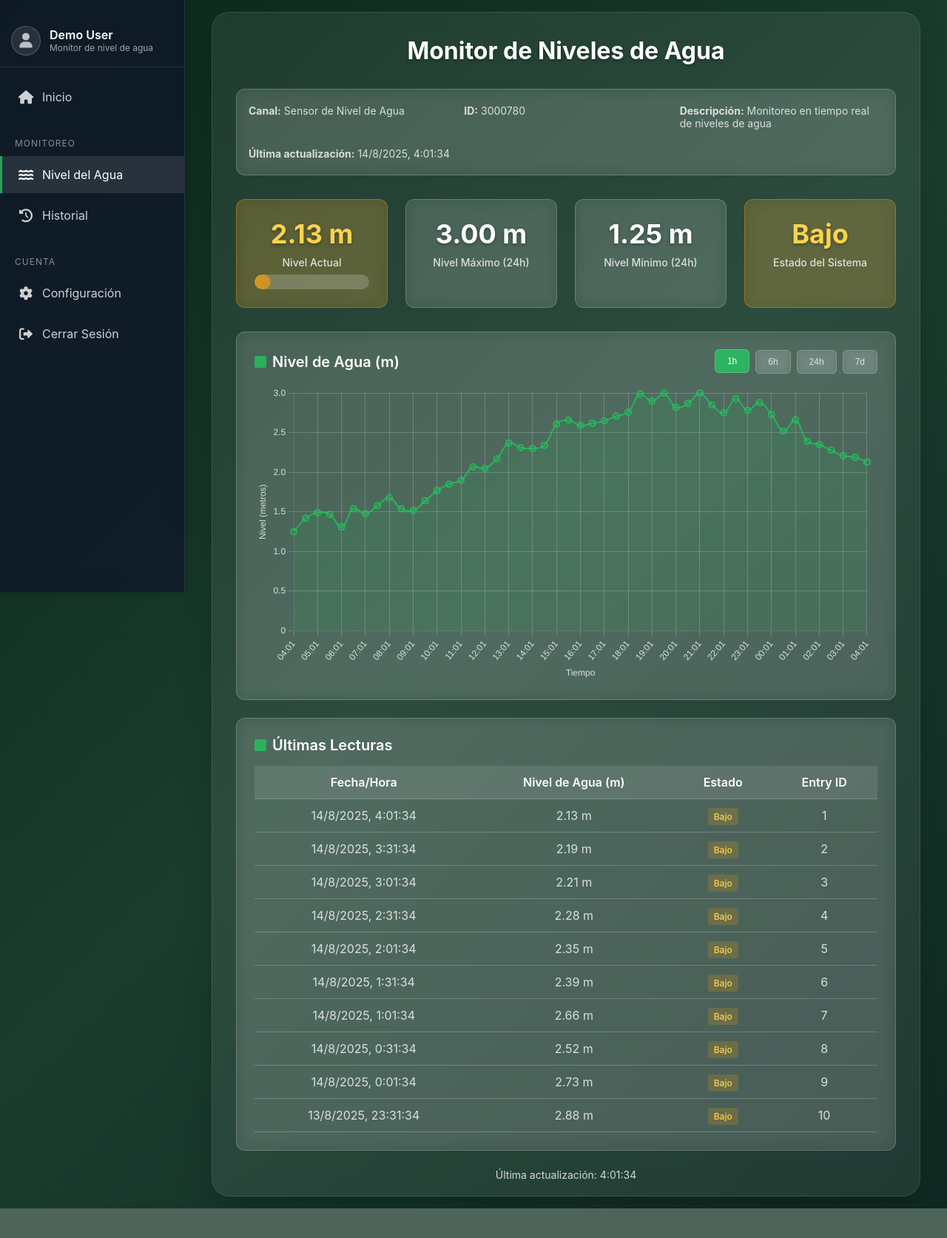
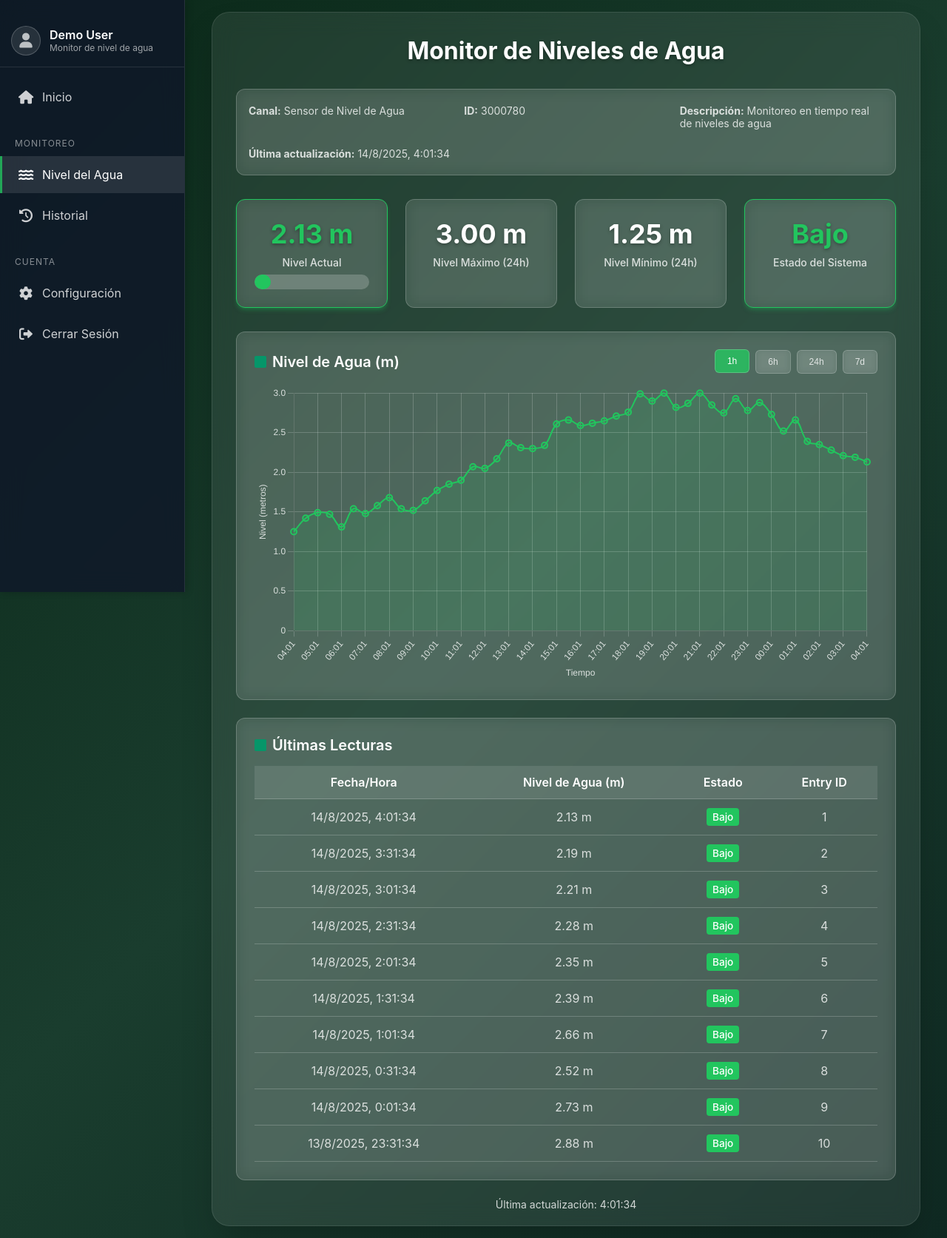
Before and after one commit to mxnueh/technova-system, a Flask app: template templates/water-level.html in a window 1280 px wide. Shown: the whole page at 74% size. Before the commit the page ends 1633 px from the top, so only its background shows below. Run offline with Flask 3, Linux system fonts and the light colour scheme; the template is opened without the code that fills it, so the values that code supplies are empty.

Commit message:
Changing the cards color

```diff
--- a/templates/landing.html
+++ b/templates/landing.html
@@ -50,7 +50,7 @@
         <div class="container">
             <h1 class="fade-in">Monitor de Datos Inteligente</h1>
             <p class="fade-in">Accede a tu monitor de datos de forma segura y eficiente. Supervisa tus operaciones, colabora sin problemas y logra más con nuestra solución intuitiva.</p>
-            <a href="#" class="hero-cta fade-in">
+            <a href="#funciones" class="hero-cta fade-in">
                 Comenzar Ahora
                 <span>→</span>
             </a>
@@ -126,7 +126,7 @@
         <div class="container">
             <h2>Eleva tu Negocio</h2>
             <p>¡Revoluciona tu sitio web con esta plantilla! Despierta el potencial, cautiva audiencias, eleva tu presencia digital. ¡Actúa ahora!</p>
-            <a href="#" class="cta-button">
+            <a href="{{ url_for('login') }}" class="cta-button">
                 Comenzar Gratis
                 <span>→</span>
             </a>
--- a/templates/water-level.html
+++ b/templates/water-level.html
@@ -7,6 +7,25 @@
     <link rel="stylesheet" href="/static/css/dashboard.css">
     <link rel="stylesheet" href="https://cdnjs.cloudflare.com/ajax/libs/font-awesome/6.0.0-beta3/css/all.min.css">
     <script src="https://cdn.jsdelivr.net/npm/chart.js"></script>
+    <style>
+        /* Estilos para los diferentes niveles de agua */
+        .critical-low { color: #10B981; }
+        .warning-low { color: #22C55E; }
+        .normal-min { color: #059669; } /* Verde oscuro en lugar de azul */
+        .normal-max { color: #34D399; } /* Verde claro en lugar de morado */
+        .warning-high { color: #F59E0B; }
+        .critical-high { color: #EF4444; }
+
+        /* Estilos para las etiquetas de estado en la tabla */
+        .status-badge {
+            padding: 4px 8px;
+            border-radius: 4px;
+            color: white;
+            font-weight: 500;
+            font-size: 0.85rem;
+            display: inline-block;
+        }
+    </style>
 </head>
 <body>
     <!-- Sidebar Navigation -->
@@ -104,7 +123,7 @@
         <div class="chart-section">
             <div class="chart-header">
                 <div class="chart-title-wrapper">
-                    <div class="chart-indicator" style="background: rgba(34, 197, 94, 0.8);"></div>
+                    <div class="chart-indicator" style="background: #059669;"></div>
                     <h3 class="chart-title">Nivel de Agua (m)</h3>
                 </div>
                 <div class="chart-controls">
@@ -123,7 +142,7 @@
         <div class="chart-section">
             <div class="chart-header">
                 <div class="chart-title-wrapper">
-                    <div class="chart-indicator" style="background: rgba(34, 197, 94, 0.8);"></div>
+                    <div class="chart-indicator" style="background: #059669;"></div>
                     <h3 class="chart-title">Últimas Lecturas</h3>
                 </div>
             </div>
@@ -187,8 +206,8 @@
                     datasets: [{
                         label: 'Nivel de Agua (m)',
                         data: [],
-                        borderColor: 'rgba(34, 197, 94, 0.8)',
-                        backgroundColor: 'rgba(34, 197, 94, 0.1)',
+                        borderColor: '#059669',
+                        backgroundColor: 'rgba(5, 150, 105, 0.1)',
                         borderWidth: 2,
                         fill: true,
                         tension: 0.4,
@@ -402,7 +421,7 @@
             // Update status and styling
             let status;
             if (isInactive) {
-                status = { text: 'Inactivo', class: 'critical' };
+                status = { text: 'Inactivo', class: 'critical-high', color: '#EF4444' };
                 // Update connection status in alert
                 showAlert('error', 'Sistema desconectado: Los sensores están apagados');
             } else {
@@ -420,6 +439,8 @@
             const indicator = document.getElementById('levelIndicator');
             indicator.style.width = `${percentage}%`;
             indicator.className = `water-level-fill ${status.class}`;
+            indicator.style.backgroundColor = status.color;
+            indicator.style.transition = 'background-color 0.5s ease, width 0.5s ease';
         }
 
         function checkIfSystemInactive(data) {
@@ -430,15 +451,17 @@
 
         function getWaterLevelStatus(level) {
             if (level <= THRESHOLDS.CRITICAL_LOW) {
-                return { text: 'Crítico Bajo', class: 'critical' };
+                return { text: 'Crítico Bajo', class: 'critical-low', color: '#10B981' };
             } else if (level <= THRESHOLDS.WARNING_LOW) {
-                return { text: 'Bajo', class: 'warning' };
-            } else if (level >= THRESHOLDS.CRITICAL_HIGH) {
-                return { text: 'Crítico Alto', class: 'critical' };
-            } else if (level >= THRESHOLDS.WARNING_HIGH) {
-                return { text: 'Alto', class: 'warning' };
+                return { text: 'Bajo', class: 'warning-low', color: '#22C55E' };
+            } else if (level <= THRESHOLDS.NORMAL_MIN) {
+                return { text: 'Normal Bajo', class: 'normal-min', color: '#059669' };
+            } else if (level <= THRESHOLDS.NORMAL_MAX) {
+                return { text: 'Normal', class: 'normal-max', color: '#34D399' };
+            } else if (level <= THRESHOLDS.WARNING_HIGH) {
+                return { text: 'Alto', class: 'warning-high', color: '#F59E0B' };
             } else {
-                return { text: 'Normal', class: 'normal' };
+                return { text: 'Crítico Alto', class: 'critical-high', color: '#EF4444' };
             }
         }
 
@@ -447,12 +470,17 @@
             const value = document.getElementById(valueId);
 
             // Remove existing classes
-            card.classList.remove('critical', 'warning', 'normal');
-            value.classList.remove('critical', 'warning', 'normal');
+            card.classList.remove('critical-low', 'warning-low', 'normal-min', 'normal-max', 'warning-high', 'critical-high');
+            value.classList.remove('critical-low', 'warning-low', 'normal-min', 'normal-max', 'warning-high', 'critical-high');
 
             // Add new class
             card.classList.add(statusClass);
             value.classList.add(statusClass);
+
+            // Set the color based on status
+            const status = getWaterLevelStatus(parseFloat(document.getElementById('currentLevel').textContent));
+            card.style.borderColor = status.color;
+            card.style.boxShadow = `0 4px 6px -1px ${status.color}40, 0 2px 4px -1px ${status.color}30`;
         }
 
         function updateChart() {
@@ -462,6 +490,15 @@
                 formatTimestamp(item.timestamp, currentTimeRange)
             );
             waterLevelChart.data.datasets[0].data = filteredData.map(item => item.level);
+
+            // Actualizar el color del gráfico según el nivel actual
+            if (filteredData.length > 0) {
+                const currentLevel = filteredData[filteredData.length - 1].level;
+                const status = getWaterLevelStatus(currentLevel);
+                waterLevelChart.data.datasets[0].borderColor = status.color;
+                waterLevelChart.data.datasets[0].backgroundColor = `${status.color}20`; // Color con 20% de opacidad
+            }
+
             waterLevelChart.update();
         }
 
@@ -477,7 +514,7 @@
                 row.innerHTML = `
                     <td>${item.timestamp.toLocaleString('es-ES')}</td>
                     <td>${item.level.toFixed(2)} m</td>
-                    <td><span class="status-badge ${status.class}">${status.text}</span></td>
+                    <td><span class="status-badge ${status.class}" style="background-color: ${status.color}">${status.text}</span></td>
                     <td>${item.entry_id}</td>
                 `;
                 tbody.appendChild(row);
```
